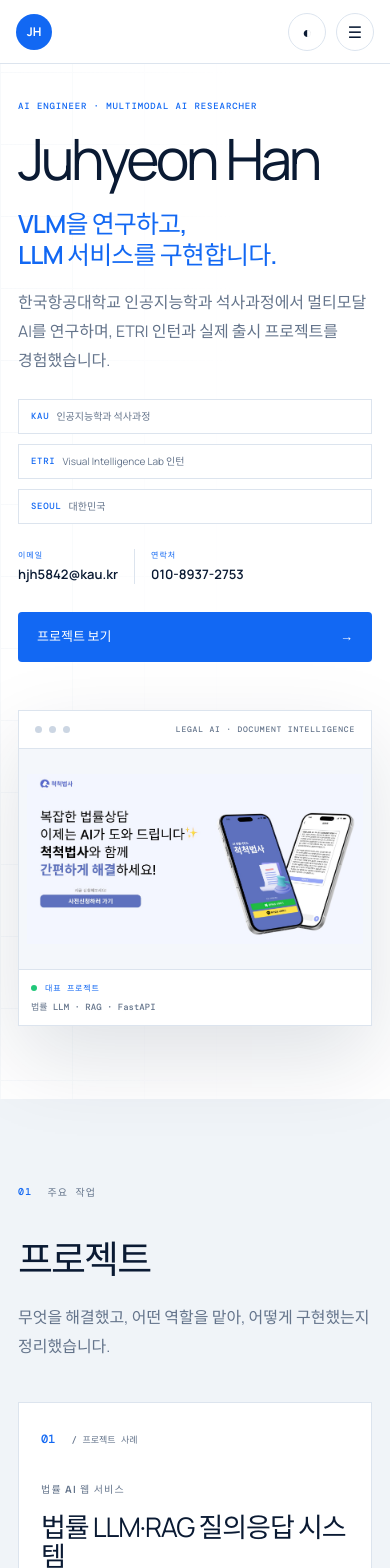
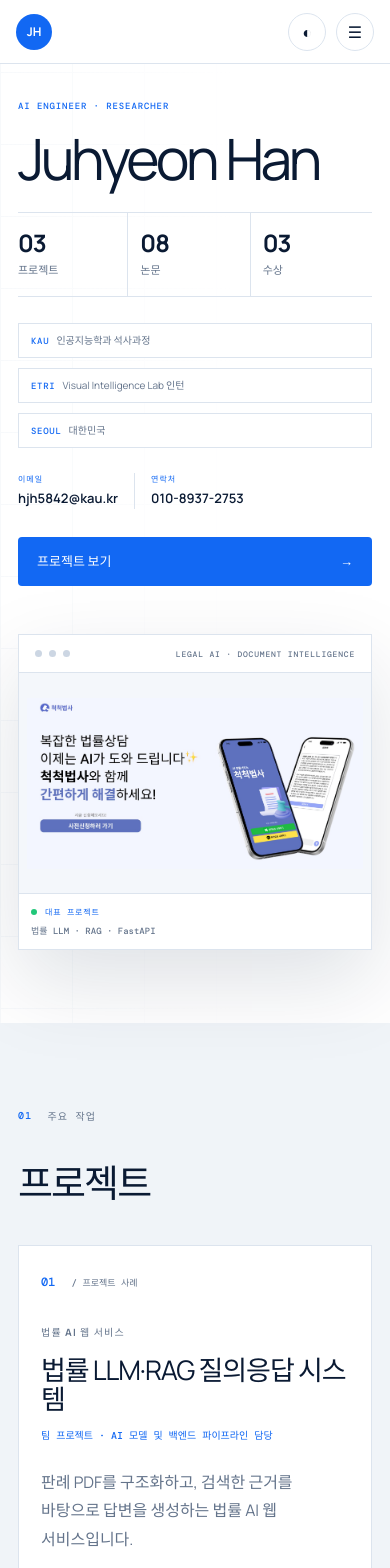
Before and after one commit to juhyunhan/portfolio, a React (Vite) app: page / in a window 390 px wide. Shown: the top 1568 px of the page. Built offline with nearby package versions, Linux system fonts and the light colour scheme; a web font is replaced by a local one.

Commit message:
Simplify portfolio headings and hero

```diff
--- a/src/App.tsx
+++ b/src/App.tsx
@@ -15,7 +15,6 @@ function HeroVisuals() {
       <img src={publicAsset('images/legal-ai-app-overview.jpg')} alt="Legal AI document intelligence web application" />
       <figcaption><div><i />대표 프로젝트</div><p>법률 LLM · RAG · FastAPI</p></figcaption>
     </figure>
-    <div className="hero-product-note"><span>01</span><p>판례 PDF 처리부터<br />실제 AI 서비스 구현까지</p></div>
   </div>
 }
 
@@ -79,10 +78,10 @@ function App() {
   return <div className="site-shell">
     <header className="site-header"><a className="brand" href="#top" aria-label="한주현 포트폴리오 홈"><span>JH</span><b>JUHYEON HAN</b></a><nav className={menuOpen ? 'nav-open' : ''} aria-label="주요 메뉴">{navItems.map((item) => <a key={item.href} href={item.href} onClick={() => setMenuOpen(false)}>{item.label}</a>)}</nav><div className="header-actions"><button className="theme-toggle" onClick={() => setDark(!dark)} aria-label={`${dark ? '라이트' : '다크'} 테마로 전환`}>{dark ? '☼' : '◐'}</button><button className="menu-toggle" onClick={() => setMenuOpen(!menuOpen)} aria-label="메뉴 열기">{menuOpen ? '×' : '☰'}</button></div></header>
     <main id="top">
-      <section className="hero" id="about"><div className="hero-copy reveal is-visible"><p className="hero-kicker">AI ENGINEER · MULTIMODAL AI RESEARCHER</p><h1 className="portfolio-name"><span>Juhyeon</span><span>Han</span></h1><h2 className="hero-role">VLM을 연구하고,<br />LLM 서비스를 구현합니다.</h2><p className="hero-intro">한국항공대학교 인공지능학과 석사과정에서 멀티모달 AI를 연구하며, ETRI 인턴과 실제 출시 프로젝트를 경험했습니다.</p><div className="identity-facts"><span><b>KAU</b> 인공지능학과 석사과정</span><span><b>ETRI</b> Visual Intelligence Lab 인턴</span><span><b>SEOUL</b> 대한민국</span></div><div className="hero-contact"><a href="mailto:hjh5842@kau.kr"><span>이메일</span>hjh5842@kau.kr</a><a href="tel:+821089372753"><span>연락처</span>010-8937-2753</a></div><div className="hero-actions"><a className="button-primary" href="#projects">프로젝트 보기 <Arrow /></a></div></div><HeroVisuals /><div className="scroll-cue">아래로 스크롤 <span>↓</span></div></section>
-      <section id="projects" className="section-wrap"><SectionHeading index="01" eyebrow="주요 작업" title="프로젝트" copy="무엇을 해결했고, 어떤 역할을 맡아, 어떻게 구현했는지 정리했습니다." /><div className="projects-list">{orderedProjects.map((project, index) => <ProjectCard key={project.id} project={project} index={index} />)}</div></section>
-      <section id="publications" className="section-wrap publications-section"><SectionHeading index="02" eyebrow="연구 · 08" title="연구 논문" copy="멀티모달 AI와 원격탐사 분야의 연구 성과입니다." />{publications.map((group) => <div className="publication-group reveal" key={group.category}><div className="publication-category"><h3>{group.category}</h3><span>논문 {String(group.items.length).padStart(2, '0')}편</span></div><div>{group.items.map((paper, index) => <article className="publication-row" key={paper.title}><span className="paper-index">{String(index + 1).padStart(2, '0')}</span><div><p><b>논문</b> · {paper.venue} · {paper.year}</p><h4>{paper.title}</h4><div className="paper-tags">{paper.keywords.slice(0, 3).map((tag) => <span key={tag}>{tag}</span>)}</div></div>{paper.link !== '#' && group.showLinks !== false ? <a href={paper.link} target="_blank" rel="noreferrer" aria-label={`${paper.title} 논문 보기`} title="논문 보기"><Arrow diagonal /></a> : <span className="publication-status">게재</span>}</article>)}</div></div>)}</section>
-      <section id="skills" className="section-wrap capabilities-section"><SectionHeading index="03" eyebrow="역량" title="기술" copy="프로젝트와 연구에서 직접 사용한 기술입니다." /><div className="capability-grid">{skills.map((skill, index) => <article className="capability-card reveal" key={skill.category}><span>0{index + 1}</span><h3>{skill.category}</h3><ul>{skill.items.map((item) => <li key={item}>{item}</li>)}</ul></article>)}</div></section>
+      <section className="hero" id="about"><div className="hero-copy reveal is-visible"><p className="hero-kicker">AI ENGINEER · RESEARCHER</p><h1 className="portfolio-name"><span>Juhyeon</span><span>Han</span></h1><div className="hero-stats" aria-label="포트폴리오 요약"><span><b>03</b>프로젝트</span><span><b>08</b>논문</span><span><b>03</b>수상</span></div><div className="identity-facts"><span><b>KAU</b> 인공지능학과 석사과정</span><span><b>ETRI</b> Visual Intelligence Lab 인턴</span><span><b>SEOUL</b> 대한민국</span></div><div className="hero-contact"><a href="mailto:hjh5842@kau.kr"><span>이메일</span>hjh5842@kau.kr</a><a href="tel:+821089372753"><span>연락처</span>010-8937-2753</a></div><div className="hero-actions"><a className="button-primary" href="#projects">프로젝트 보기 <Arrow /></a></div></div><HeroVisuals /><div className="scroll-cue">아래로 스크롤 <span>↓</span></div></section>
+      <section id="projects" className="section-wrap"><SectionHeading index="01" eyebrow="주요 작업" title="프로젝트" /><div className="projects-list">{orderedProjects.map((project, index) => <ProjectCard key={project.id} project={project} index={index} />)}</div></section>
+      <section id="publications" className="section-wrap publications-section"><SectionHeading index="02" eyebrow="연구 · 08" title="연구 논문" />{publications.map((group) => <div className="publication-group reveal" key={group.category}><div className="publication-category"><h3>{group.category}</h3><span>논문 {String(group.items.length).padStart(2, '0')}편</span></div><div>{group.items.map((paper, index) => <article className="publication-row" key={paper.title}><span className="paper-index">{String(index + 1).padStart(2, '0')}</span><div><p><b>논문</b> · {paper.venue} · {paper.year}</p><h4>{paper.title}</h4><div className="paper-tags">{paper.keywords.slice(0, 3).map((tag) => <span key={tag}>{tag}</span>)}</div></div>{paper.link !== '#' && group.showLinks !== false ? <a href={paper.link} target="_blank" rel="noreferrer" aria-label={`${paper.title} 논문 보기`} title="논문 보기"><Arrow diagonal /></a> : <span className="publication-status">게재</span>}</article>)}</div></div>)}</section>
+      <section id="skills" className="section-wrap capabilities-section"><SectionHeading index="03" eyebrow="역량" title="기술" /><div className="capability-grid">{skills.map((skill, index) => <article className="capability-card reveal" key={skill.category}><span>0{index + 1}</span><h3>{skill.category}</h3><ul>{skill.items.map((item) => <li key={item}>{item}</li>)}</ul></article>)}</div></section>
       <section id="awards" className="section-wrap awards-section"><SectionHeading index="04" eyebrow="성과" title="수상" /><div className="award-grid">{awards.map((award, index) => <article className="award-card reveal" key={award.event}><div><span>{award.year}</span><b>0{index + 1}</b></div><p>대상</p><h3>{award.event}</h3><small>{award.organization}</small>{award.linkHref && <a href={award.linkHref} target="_blank" rel="noreferrer">관련 자료 보기 <Arrow diagonal /></a>}</article>)}</div></section>
     </main>
     <footer><div className="brand"><span>JH</span><b>JUHYEON HAN</b></div><p>AI ENGINEER · MULTIMODAL AI RESEARCHER</p><a href="#top">맨 위로 ↑</a></footer>
--- a/src/index.css
+++ b/src/index.css
@@ -53,6 +53,11 @@
 
 /* Feedback revision: clearer identity, larger copy, fewer repeated visuals */
 .hero-kicker{margin:0 0 18px;font:600 11px DM Mono;color:var(--blue);letter-spacing:.1em}
+.hero-stats{display:flex;align-items:stretch;margin:34px 0 26px;border-top:1px solid var(--line);border-bottom:1px solid var(--line)}
+.hero-stats span{display:flex;align-items:baseline;gap:10px;flex:1;padding:22px 20px;border-right:1px solid var(--line);font-size:13px;color:var(--muted)}
+.hero-stats span:first-child{padding-left:0}
+.hero-stats span:last-child{border-right:0}
+.hero-stats b{font-size:28px;line-height:1;color:var(--ink);letter-spacing:-.04em}
 .hero-role{margin:24px 0 18px;font-size:clamp(25px,2.6vw,40px);line-height:1.25;color:var(--blue);letter-spacing:-.035em}
 .hero-intro{max-width:650px;margin:0;color:var(--muted);font-size:17px;line-height:1.8;word-break:keep-all}
 .hero-contact{margin:25px 0 0}
@@ -87,6 +92,10 @@
 @media(max-width:640px){
   .hero-kicker{font-size:9px;line-height:1.5}
   .hero-intro{font-size:16px}
+  .hero-stats{margin-top:28px}
+  .hero-stats span{display:grid;gap:7px;padding:18px 12px;font-size:11px}
+  .hero-stats span:first-child{padding-left:0}
+  .hero-stats b{font-size:24px}
   .section-heading p{font-size:16px}
   .project-summary,.project-overview-copy p{font-size:16px}
   .project-story p,.case-grid ul{font-size:14px}
```
